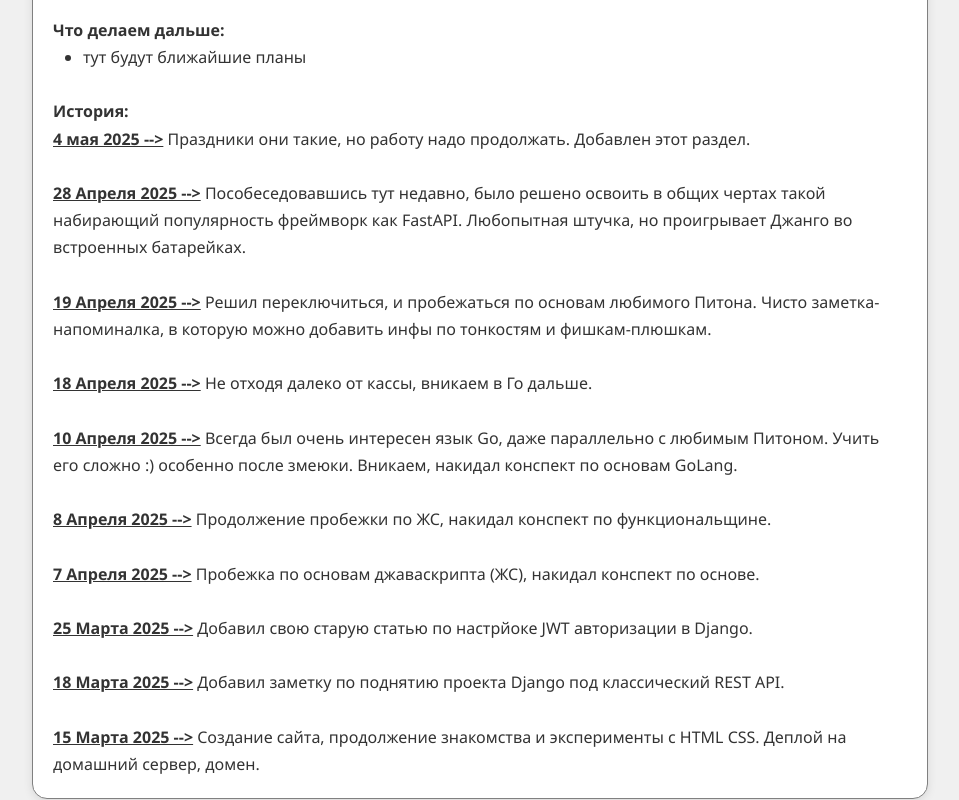
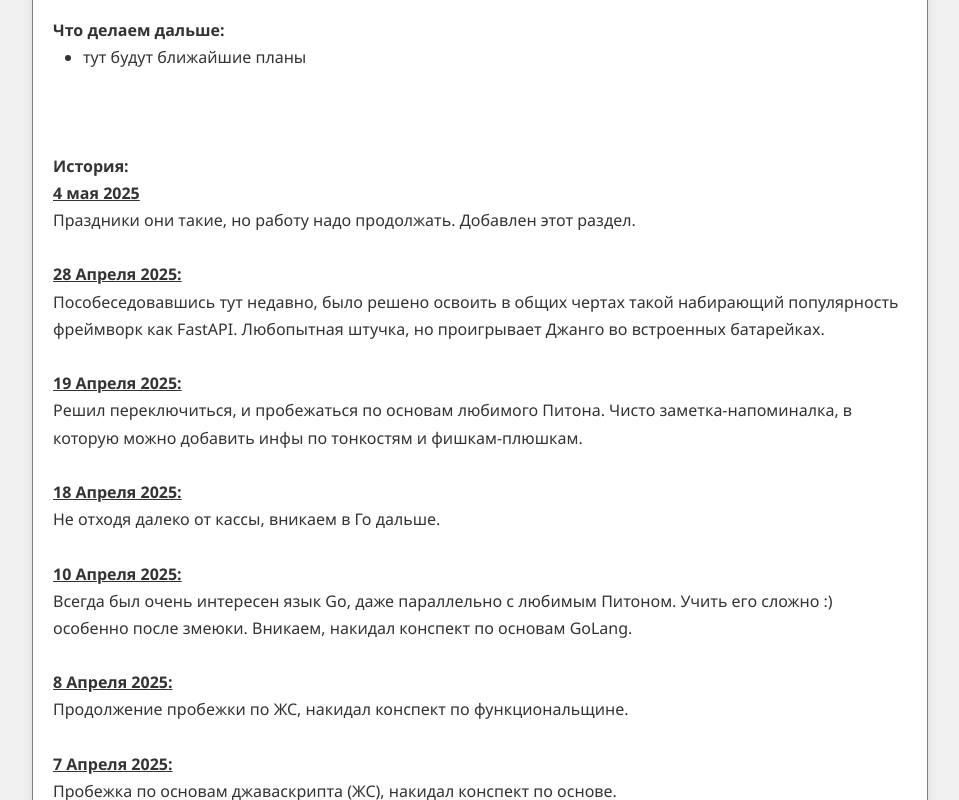
Before and after one commit to artemmj/mysite_frontend_vue, a Vue app: page /about in a window 1280 px wide. Shown: the part 340-1140 px from the top of the page, without its empty margins (68-1027 px from the left). Built offline with nearby package versions, Linux system fonts and the light colour scheme.

Commit message:
Развлечения с фронтэндом

```diff
--- a/src/components/AppAbout.vue
+++ b/src/components/AppAbout.vue
@@ -7,29 +7,41 @@
         <br>
         <p><b>Что делаем дальше:</b></p>
         <ul>
-          <li><p>тут будут ближайшие планы</p></li>
+          <li>тут будут ближайшие планы</li>
         </ul>
         <br>
+        <br>
+        <br>
         <p><b>История:</b></p>
-        <p><b><u>4 мая 2025 --></u></b> Праздники они такие, но работу надо продолжать. Добавлен этот раздел.</p>
+        <p><b><u>4 мая 2025</u></b>
+        <br>Праздники они такие, но работу надо продолжать. Добавлен этот раздел.</p>
         <br>
-        <p><b><u>28 Апреля 2025 --></u></b> Пособеседовавшись тут недавно, было решено освоить в общих чертах такой набирающий популярность фреймворк как FastAPI. Любопытная штучка, но проигрывает Джанго во встроенных батарейках.</p>
+        <p><b><u>28 Апреля 2025:</u></b>
+        <br>Пособеседовавшись тут недавно, было решено освоить в общих чертах такой набирающий популярность фреймворк как FastAPI. Любопытная штучка, но проигрывает Джанго во встроенных батарейках.</p>
         <br>
-        <p><b><u>19 Апреля 2025 --></u></b> Решил переключиться, и пробежаться по основам любимого Питона. Чисто заметка-напоминалка, в которую можно добавить инфы по тонкостям и фишкам-плюшкам.</p>
+        <p><b><u>19 Апреля 2025:</u></b>
+        <br>Решил переключиться, и пробежаться по основам любимого Питона. Чисто заметка-напоминалка, в которую можно добавить инфы по тонкостям и фишкам-плюшкам.</p>
         <br>
-        <p><b><u>18 Апреля 2025 --></u></b> Не отходя далеко от кассы, вникаем в Го дальше.</p>
+        <p><b><u>18 Апреля 2025:</u></b>
+        <br>Не отходя далеко от кассы, вникаем в Го дальше.</p>
         <br>
-        <p><b><u>10 Апреля 2025 --></u></b> Всегда был очень интересен язык Go, даже параллельно с любимым Питоном. Учить его сложно :) особенно после змеюки. Вникаем, накидал конспект по основам GoLang.</p>
+        <p><b><u>10 Апреля 2025:</u></b>
+        <br>Всегда был очень интересен язык Go, даже параллельно с любимым Питоном. Учить его сложно :) особенно после змеюки. Вникаем, накидал конспект по основам GoLang.</p>
         <br>
-        <p><b><u>8 Апреля 2025 --></u></b> Продолжение пробежки по ЖС, накидал конспект по функциональщине.</p>
+        <p><b><u>8 Апреля 2025:</u></b>
+        <br>Продолжение пробежки по ЖС, накидал конспект по функциональщине.</p>
         <br>
-        <p><b><u>7 Апреля 2025 --></u></b> Пробежка по основам джаваскрипта (ЖС), накидал конспект по основе.</p>
+        <p><b><u>7 Апреля 2025:</u></b>
+        <br>Пробежка по основам джаваскрипта (ЖС), накидал конспект по основе.</p>
         <br>
-        <p><b><u>25 Марта 2025 --></u></b> Добавил свою старую статью по настрйоке JWT авторизации в Django.</p>
+        <p><b><u>25 Марта 2025:</u></b>
+        <br>Добавил свою старую статью по настрйоке JWT авторизации в Django.</p>
         <br>
-        <p><b><u>18 Марта 2025 --></u></b> Добавил заметку по поднятию проекта Django под классический REST API.</p>
+        <p><b><u>18 Марта 2025:</u></b>
+        <br>Добавил заметку по поднятию проекта Django под классический REST API.</p>
         <br>
-        <p><b><u>15 Марта 2025 --></u></b> Создание сайта, продолжение знакомства и эксперименты с HTML CSS. Деплой на домашний сервер, домен.</p>
+        <p><b><u>15 Марта 2025:</u></b>
+        <br>Создание сайта, продолжение знакомства и эксперименты с HTML CSS. Деплой на домашний сервер, домен.</p>
       </div>
     </div>
 </template>
--- a/src/components/AppHeader.vue
+++ b/src/components/AppHeader.vue
@@ -3,7 +3,6 @@
     <div class="logo"><a href="/"> fullstackdevblog.ru</a></div>
     <div class="pika_img"><a href="/"><img src="./pik.png"/></a></div>
     <div class="nav">
-      <button class="filter-btn active" data-filter="all">Всё</button>
       <button class="filter-btn" data-filter="python">Python</button>
       <button class="filter-btn" data-filter="go">Go</button>
       <button class="filter-btn" data-filter="js">JS</button>
--- a/src/components/ArticleDetail.vue
+++ b/src/components/ArticleDetail.vue
@@ -60,7 +60,7 @@ watch(articleContent, async () => {
   margin: 20px;
 }
 .article-container ol {
-  columns: 3;
+  columns: 2;
   margin-left: 40px;
   -webkit-columns: 2;
   -moz-columns: 2;
@@ -151,7 +151,7 @@ pre[class*="language-"] {
     margin: 5px;
   }
   .article-container ol {
-    columns: 2;
+    columns: 1;
     margin-left: 20px;
     -webkit-columns: 2;
     -moz-columns: 2;
```
Also changed, not shown: public/articles/ubuntu_setup.html (+16 -8 lines).
